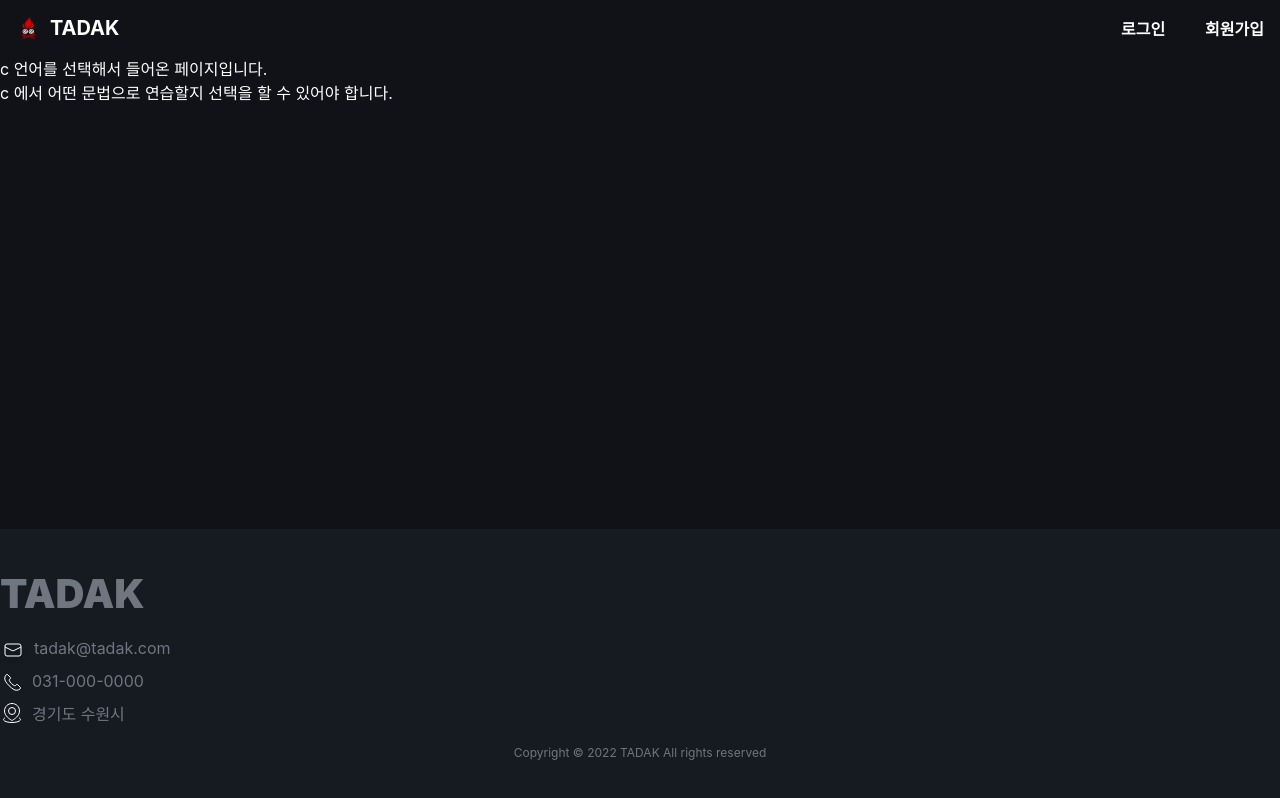
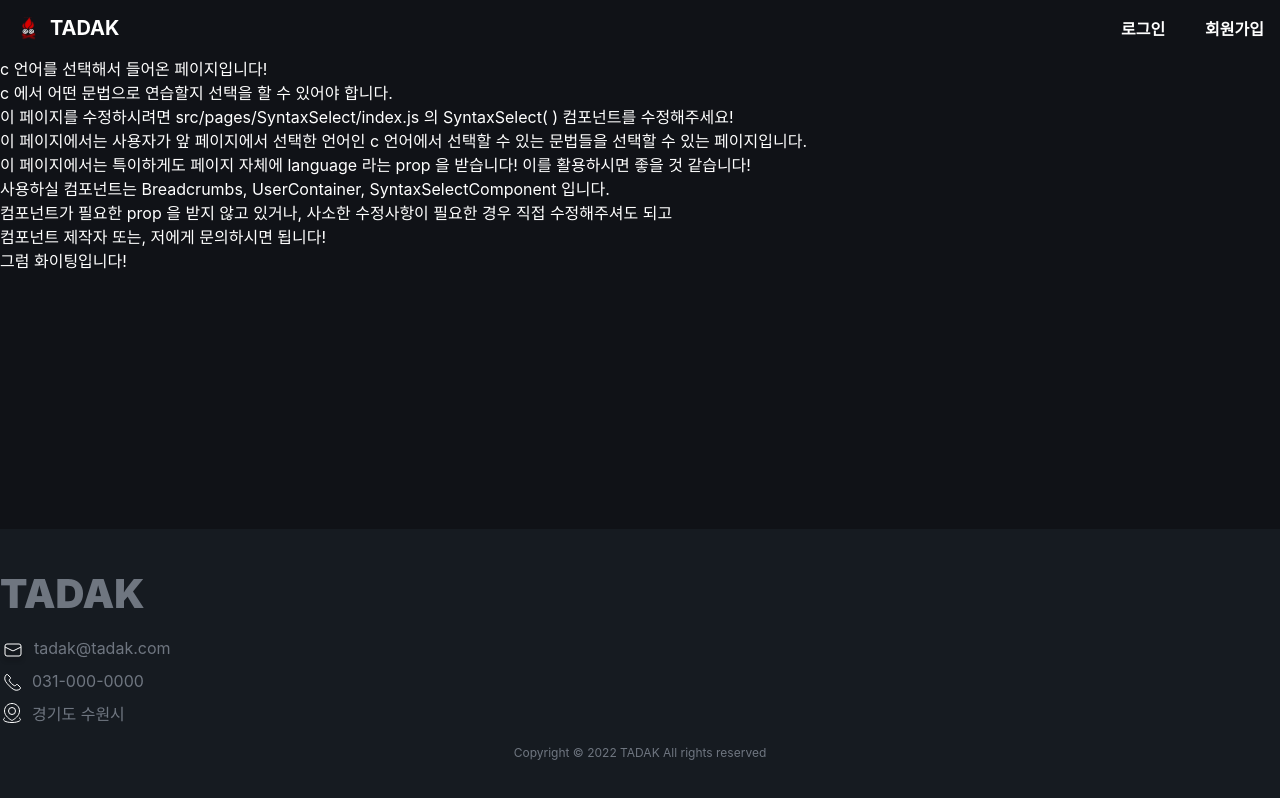
Before and after one commit to team-tadak/tadak-frontend, a React (Create React App) app: page /c in a window 1280 px wide. Built offline with nearby package versions, Linux system fonts and the light colour scheme; no server answers; a web font is replaced by a local one.

Commit message:
chore: SyntaxSelect 페이지  컴포넌트에서 안내사항 작성

```diff
--- a/src/pages/SyntaxSelect/index.js
+++ b/src/pages/SyntaxSelect/index.js
@@ -3,8 +3,28 @@ import React from "react";
 function SyntaxSelect({ language }) {
   return (
     <div>
-      <p>{language} 언어를 선택해서 들어온 페이지입니다. </p>
+      <p>{language} 언어를 선택해서 들어온 페이지입니다! </p>
       <p>{language} 에서 어떤 문법으로 연습할지 선택을 할 수 있어야 합니다. </p>
+      <p>
+        이 페이지를 수정하시려면 src/pages/SyntaxSelect/index.js 의 SyntaxSelect( ) 컴포넌트를
+        수정해주세요!
+      </p>
+      <p>
+        이 페이지에서는 사용자가 앞 페이지에서 선택한 언어인 {language} 언어에서 선택할 수 있는
+        문법들을 선택할 수 있는 페이지입니다.
+      </p>
+      <p>
+        이 페이지에서는 특이하게도 페이지 자체에 language 라는 prop 을 받습니다! 이를 활용하시면
+        좋을 것 같습니다!
+      </p>
+      <p>사용하실 컴포넌트는 Breadcrumbs, UserContainer, SyntaxSelectComponent 입니다.</p>
+      <p>
+        컴포넌트가 필요한 prop 을 받지 않고 있거나, 사소한 수정사항이 필요한 경우 직접 수정해주셔도
+        되고
+      </p>
+      <p>컴포넌트 제작자 또는, 저에게 문의하시면 됩니다!</p>
+
+      <p>그럼 화이팅입니다!</p>
     </div>
   );
 }
```
